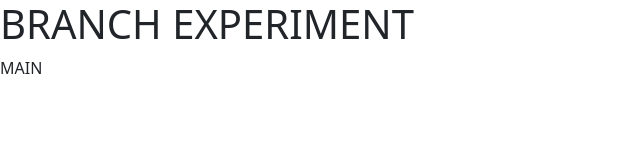
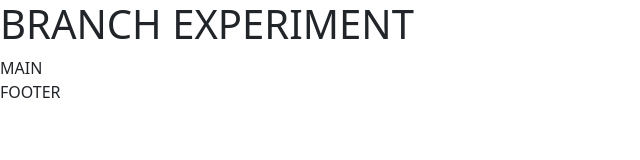
Before and after one commit to danieleangeletti/branch-experiment, a plain HTML site: page index.html in a window 1280 px wide. Shown: the full height of the page, 0-640 px from the left. Drawn offline with nearby package versions, Linux system fonts and the light colour scheme.

Commit message:
ADD FOOTER

```diff
--- a/index.html
+++ b/index.html
@@ -21,7 +21,7 @@
 
     <main>MAIN</main>
 
-    <footer></footer>
+    <footer>FOOTER</footer>
 
     <script type="text/javascript" src="./javascript/scripts.js"></script>
   </body>
```
